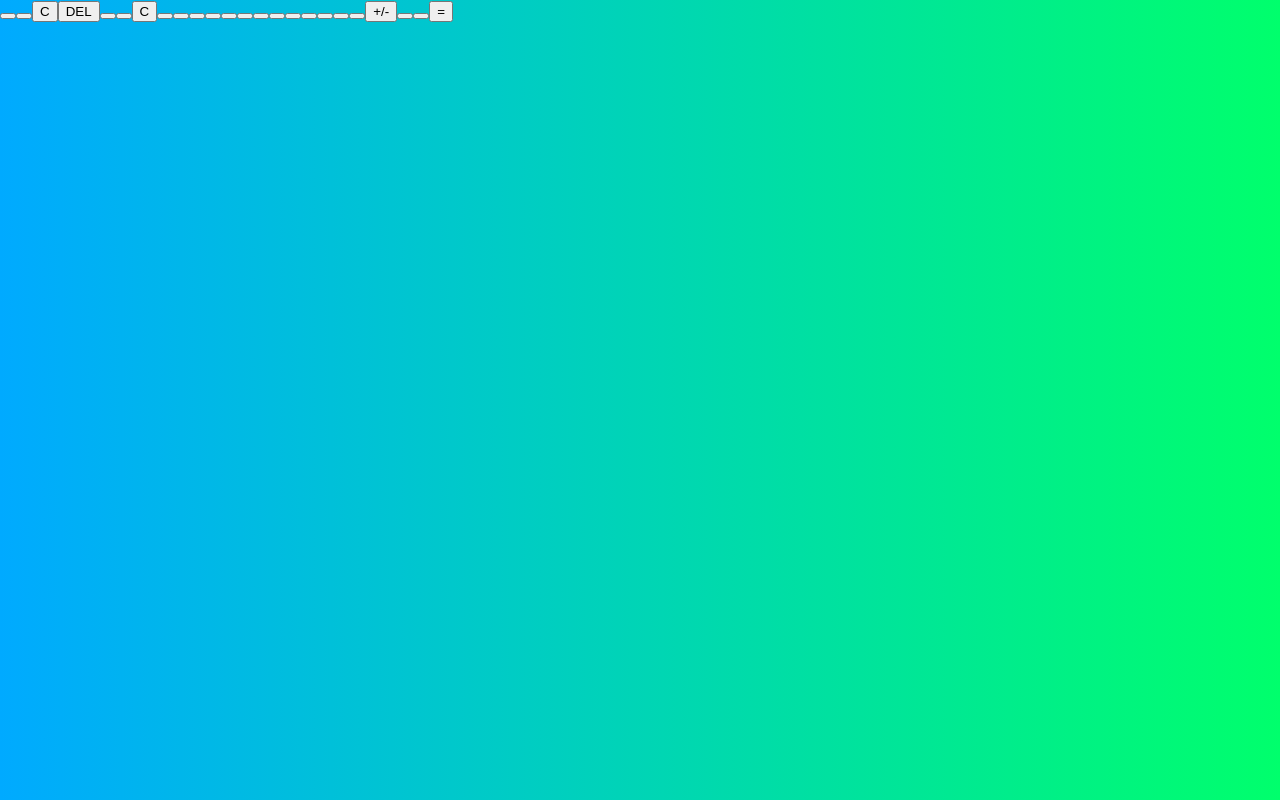
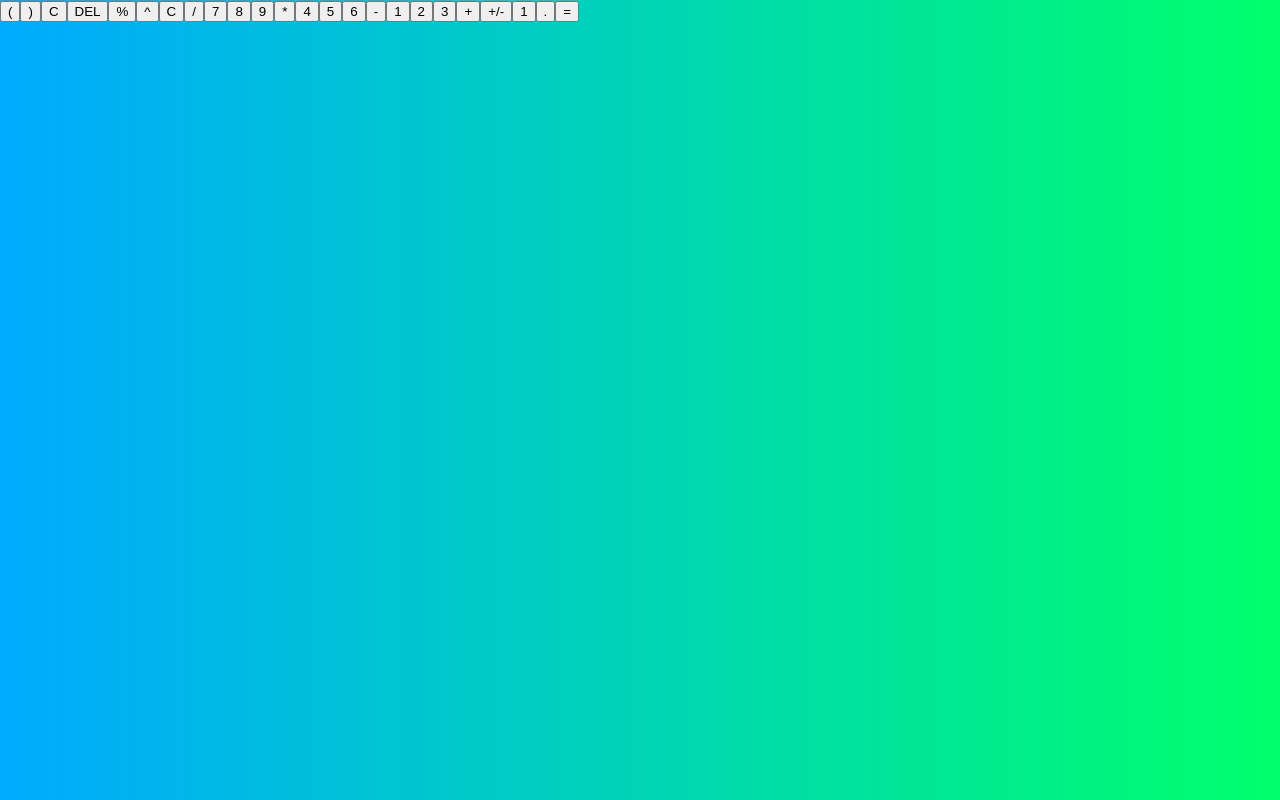
Before and after one commit to marvinliz/web-example, a React (Create React App) app: page / in a window 1280 px wide. Built offline with nearby package versions, Linux system fonts and the light colour scheme.

Commit message:
fix: [calculator] compile error

```diff
--- a/src/components/Calculator/index.tsx
+++ b/src/components/Calculator/index.tsx
@@ -7,7 +7,7 @@ enum BackgroundGroup {
   OPERATOR = 'operator',
 }
 
-function InputButton(props: { token?: Token; displayValue: string; backgroundGroup: BackgroundGroup; onClick: () => void }) {
+function InputButton(props: { token?: Token; displayValue?: string; backgroundGroup: BackgroundGroup; onClick: () => void }) {
   let backGroundClassName
   switch (props.backgroundGroup) {
     case BackgroundGroup.NUMBER:
@@ -23,7 +23,7 @@ function InputButton(props: { token?: Token; displayValue: string; backgroundGro
       className={`text-2xl text-white ${backGroundClassName} rounded-md`}
       onClick={() => props.onClick()}
     >
-      {props.displayValue}
+      {props.displayValue ?? props.token?.value}
     </button>
   )
 }
```
